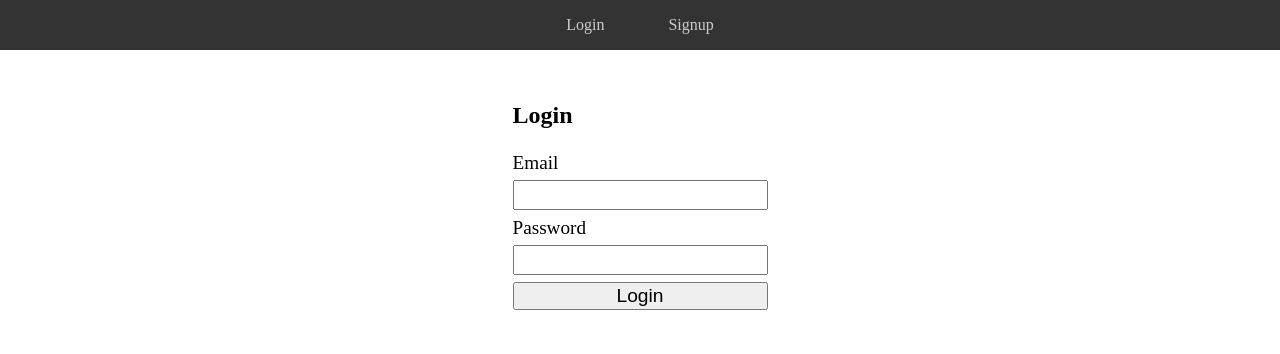
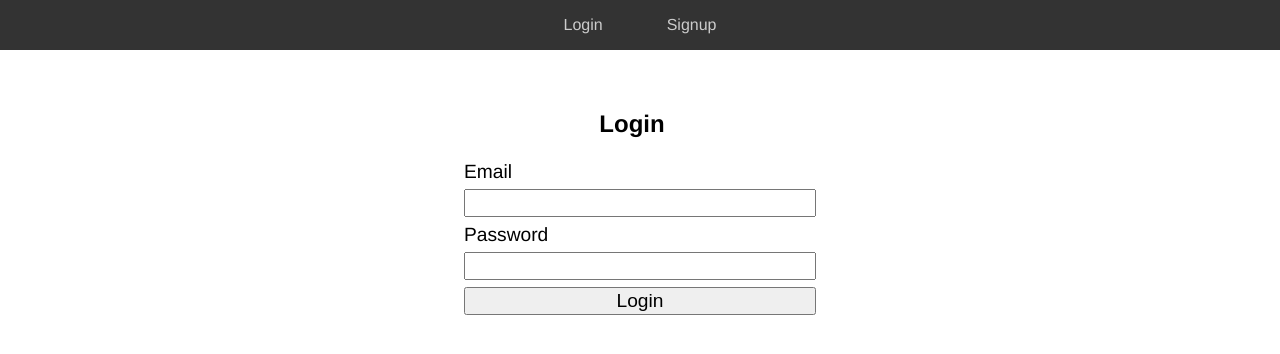
Before and after one commit to luisphelipe/react-todo, a React (Create React App) app: page /login/ in a window 1280 px wide. Shown: the top 354 px of the page. Built offline with nearby package versions, Linux system fonts and the light colour scheme.

Commit message:
:lipstick: Make it less ugly

```diff
--- a/src/App.css
+++ b/src/App.css
@@ -1,8 +1,8 @@
 .App {
   display: flex;
   justify-content: center;
+  font-family: Helvetica, sans-serif
 }
-
 
 body,
 .App,
@@ -14,10 +14,28 @@ nav>ul {
   width: 100%
 }
 
+#mainDiv,
+#mainDiv>*,
+main>div {
+  min-width: 22rem;
+}
+
+#mainDiv {
+  display: flex;
+  justify-content: center;
+  align-items: center;
+  flex-direction: column;
+}
+
 main {
   display: flex;
   justify-content: center;
-  padding: 2rem;
+  margin: .5rem;
+  padding: .5rem;
+}
+
+nav {
+  margin-bottom: 1.5rem;
 }
 
 nav>ul {
@@ -65,11 +83,26 @@ li.done {
   cursor: pointer;
 }
 
-div#todoInput>button {
-  margin-left: .2rem;
+div#todoInput>* {
+  min-height: 24px;
 }
 
-input,
+div#todoInput>button {
+  margin-left: 1%;
+}
+
+div#todoInput>input {
+  border: 1%;
+  width: 65%;
+  margin: 0;
+}
+
+button#todoButton {
+  margin: 0;
+  width: 32%;
+}
+
+div#todo input,
 button {
   min-height: 1.5rem;
 }
@@ -80,5 +113,32 @@ div.listItem {
 }
 
 div#errors {
-  margin-left: 2rem;
+  margin: .5rem;
+  padding: .5rem;
+  border: solid 1px #dd0000;
+  background-color: #ffcccc;
+  border-radius: 2%;
 }
+
+li#logoutLi {
+  cursor: pointer;
+}
+
+h2 {
+  padding-right: 1rem;
+  text-align: center;
+}
+
+img.delButton {
+  height: .8rem;
+}
+
+@media (max-width: 720px) {
+
+  #mainDiv,
+  #mainDiv>*,
+  main>div {
+    min-width: 100%;
+  }
+
+}
--- a/src/App.js
+++ b/src/App.js
@@ -119,7 +119,10 @@ class App extends React.Component {
 
       let token = res['data']['userSignup']['token']
 
-      this.setState({auth: {
+      this.setState({
+        errors: [],
+
+        auth: {
         isAuthenticated: true,
         token
       }})
@@ -150,7 +153,10 @@ class App extends React.Component {
 
       let token = res['data']['userLogin']['token']
 
-      this.setState({auth: {
+      this.setState({
+        errors: [],
+
+        auth: {
         isAuthenticated: true,
         token
       }})
@@ -182,8 +188,21 @@ class App extends React.Component {
               }
             </nav>
 
+            <div id="mainDiv">
+              <div>
+                {
+                  this.state.errors.length > 0 ?
+                  <div id="errors">
+                    <h3>ERRO(s):</h3>
+                    {
+                      this.state.errors.map((erro, index) => {
+                        return <p key={index}>{erro}</p>
+                      })
+                    }
+                  </div> :
+                  ''
+                }
                 <main>
-
                   <PrivateRoute
                     path='/' exact
                     component={Todo}
@@ -203,19 +222,9 @@ class App extends React.Component {
                     isNotLoggedIn={!this.state.auth.isAuthenticated}
                     submitSignup={this.submitSignup} />
 
-              {
-                this.state.errors.length > 0 ?
-                <div id="errors">
-                  <h3>ERRO(s):</h3>
-                  {
-                    this.state.errors.map((erro) => {
-                      return <p>{erro}</p>
-                    })
-                  }
-                </div> :
-                ''
-              }
                 </main>
+              </div>
+            </div>
           </div>
         </Router>
       </div>
--- a/src/Components/ListItem.js
+++ b/src/Components/ListItem.js
@@ -5,7 +5,7 @@ function ListItem(props) {
   return (
     <div className="listItem">
       <li className={props.done ? 'done' : ''} onClick={props.handleClick}>{props.title}</li>
-      <span onClick={props.deleteTask}>DEL</span>
+      <span onClick={props.deleteTask}><img class="delButton" src="./close.png" alt="DELETE"/></span>
     </div>
   );
 }
--- a/src/Components/PrivateNav.js
+++ b/src/Components/PrivateNav.js
@@ -8,8 +8,8 @@ function PrivateNav(props) {
       <li>
         <Link to="/">Todo</Link>
       </li>
-      <li onClick={() => props.submitLogout()}>
-        Sair
+      <li id="logoutLi" onClick={() => props.submitLogout()}>
+        Logout
       </li>
     </ul>
   )
--- a/src/Components/Todo.js
+++ b/src/Components/Todo.js
@@ -158,8 +158,8 @@ class Todo extends React.Component {
 
             {
               this.state.loading ?
-              <button onClick={this.addCurrentItem} disabled>Loading...</button> :
-              <button onClick={this.addCurrentItem}>Add item</button>
+              <button id="todoButton" onClick={this.addCurrentItem} disabled>Loading...</button> :
+              <button id="todoButton" onClick={this.addCurrentItem}>Add item</button>
             }
           </div>
           {
```
Also changed, not shown: public/close.png (added), public/delete.png (added). Lines whose indentation alone changed are shown as unchanged.
